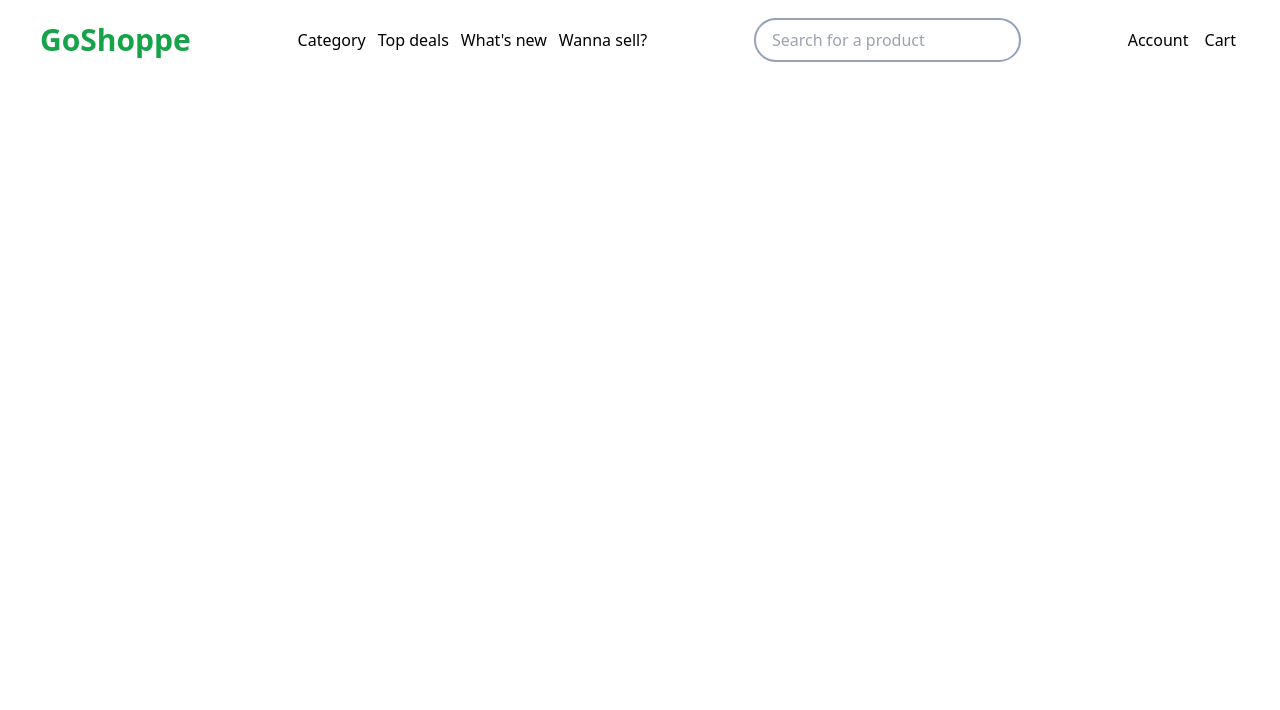
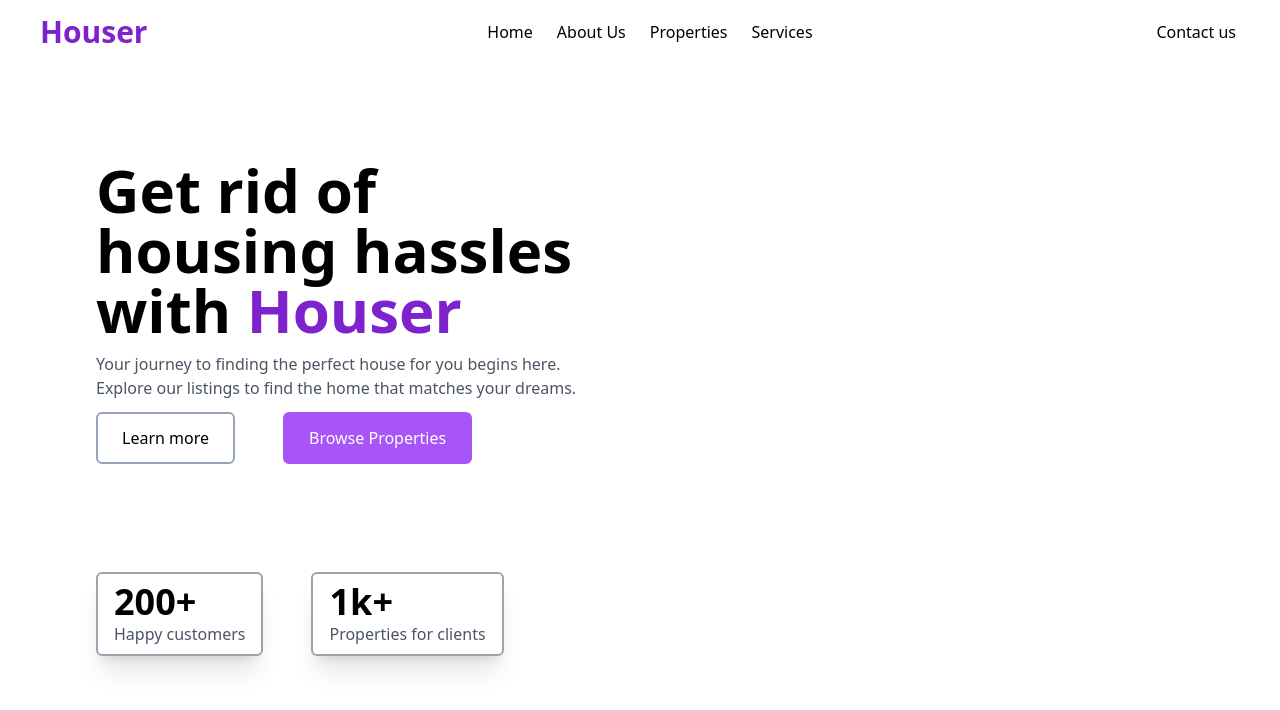
Before and after one commit to Gmedulla101/Houser, a React (Vite) app: page / in a window 1280 px wide. Shown: the top 710 px of the page. Built offline with nearby package versions, Linux system fonts and the light colour scheme.

Commit message:
Complete design overhaul

```diff
--- a/src/components/Header.tsx
+++ b/src/components/Header.tsx
@@ -4,16 +4,15 @@ const Header = () => {
   const [isOpen, setIsOpen] = useState(false);
 
   return (
-    <>
     <header
-        className={`flex flex-col gap-2 text-center justify-between py-8 px-10 items-center ${
-          isOpen ? 'h-auto' : 'h-[5em]'
-        }  overflow-hidden xmd:flex-row`}
+      className={`flex flex-col gap-2 text-center justify-between py-4 px-10 items-center bg-white mx-auto ${
+        isOpen ? 'h-auto' : 'h-[4em]'
+      }  overflow-hidden z-50 xmd:flex-row`}
     >
-        <div className="title-logo flex items-center justify-between">
-          <h1 className="text-3xl font-semibold text-green-600"> GoShoppe </h1>
+      <div className="title-logo flex items-center justify-between w-full xmd:w-fit">
+        <h1 className="text-3xl font-bold text-purple-700"> Houser </h1>
         <div
-            className="w-8 h-8 bg-green-600 cursor-pointer xmd:hidden"
+          className="w-8 h-8 bg-blue-400 cursor-pointer xmd:hidden"
           onClick={() => {
             setIsOpen(!isOpen);
           }}
@@ -21,42 +20,30 @@ const Header = () => {
       </div>
 
       <nav>
-          <ul className="flex flex-col gap-1 xmd:flex-row">
+        <ul className="flex flex-col gap-4 xmd:flex-row">
           <li className="hover:text-green-600 hover:border-b-2 hover:border-green-600 cursor-pointer p-1">
-              Category
+            Home
           </li>
           <li className="hover:text-green-600 hover:border-b-2 hover:border-green-600 cursor-pointer p-1">
-              Top deals
+            About Us
           </li>
           <li className="hover:text-green-600 hover:border-b-2 hover:border-green-600 cursor-pointer p-1">
-              What's new
+            Properties
           </li>
           <li className="hover:text-green-600 hover:border-b-2 hover:border-green-600 cursor-pointer p-1">
-              Wanna sell?
+            Services
           </li>
         </ul>
       </nav>
 
       <nav>
-          <input
-            type="text"
-            placeholder="Search for a product"
-            className="border-2 border-slate-400 py-2 px-4 rounded-full outline-none focus:border-green-400"
-          />
-        </nav>
-
-        <nav>
         <ul className="flex flex-col gap-2 xmd:flex-row">
           <li className="hover:text-green-600 hover:border-b-2 hover:border-green-600 cursor-pointer p-1">
-              Account
-            </li>
-            <li className="hover:text-green-600 hover:border-b-2 hover:border-green-600 cursor-pointer p-1">
-              Cart
+            Contact us
           </li>
         </ul>
       </nav>
     </header>
-    </>
   );
 };
 
--- a/src/components/Hero.tsx
+++ b/src/components/Hero.tsx
@@ -1,5 +1,45 @@
 const Hero = () => {
-  return <div>Hero</div>;
+  return (
+    <section className="mt-24">
+      <div className="heroText w-[40%] flex flex-col justify-center align-center gap-3 ml-24">
+        <h1 className="text-6xl font-semibold">
+          Get rid of housing hassles with{' '}
+          <span className="text-purple-700">Houser</span>
+        </h1>
+        <p className="text-gray-600">
+          Your journey to finding the perfect house for you begins here. Explore
+          our listings to find the home that matches your dreams.
+        </p>
+
+        <span className="actionBtns flex gap-12">
+          <a
+            href="#"
+            className="border-2 border-slate-400 px-6 py-3 rounded-md hover:scale-110 hover:bg-slate-300 transition"
+          >
+            Learn more
+          </a>
+          <a
+            href="#"
+            className="border-2 border-purple-500 px-6 py-3 rounded-md bg-purple-500 text-white hover:scale-110 transition active:bg-purple-800"
+          >
+            {' '}
+            Browse Properties{' '}
+          </a>
+        </span>
+        <div className="stats flex gap-12 mt-24">
+          <span className="border-2 border-gray-400 px-4 py-2 rounded-md shadow-xl">
+            <p className="text-4xl font-semibold"> 200+ </p>
+            <p className="text-gray-600">Happy customers</p>
+          </span>
+
+          <span className="border-2 border-gray-400 px-4 py-2 rounded-md shadow-xl">
+            <p className="text-4xl font-semibold"> 1k+ </p>
+            <p className="text-gray-600">Properties for clients</p>
+          </span>
+        </div>
+      </div>
+    </section>
+  );
 };
 
 export default Hero;
--- a/src/pages/Home.tsx
+++ b/src/pages/Home.tsx
@@ -1,9 +1,11 @@
 import Header from '../components/Header';
+import Hero from '../components/Hero';
 
 const Home = () => {
   return (
     <main>
       <Header />
+      <Hero />
     </main>
   );
 };
```
Also changed, not shown: src/assets/hero.jpeg (added), src/assets/newHerop.webp (added). Lines whose indentation alone changed are shown as unchanged.
